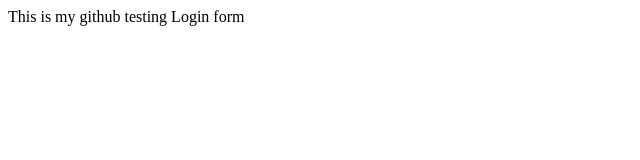
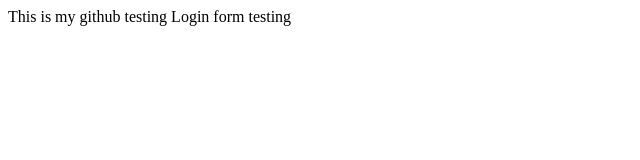
Before and after one commit to delphi1004/mygithubtesting, a plain HTML site: page index.html in a window 1280 px wide. Shown: the full height of the page, 0-640 px from the left. Drawn offline with Linux system fonts and the light colour scheme.

Commit message:
commit test

```diff
--- a/index.html
+++ b/index.html
@@ -5,7 +5,7 @@
     </head>
     <body>
         This is my github testing
-        Login form
+        Login form testing
     </body>
 
 </html>
```
